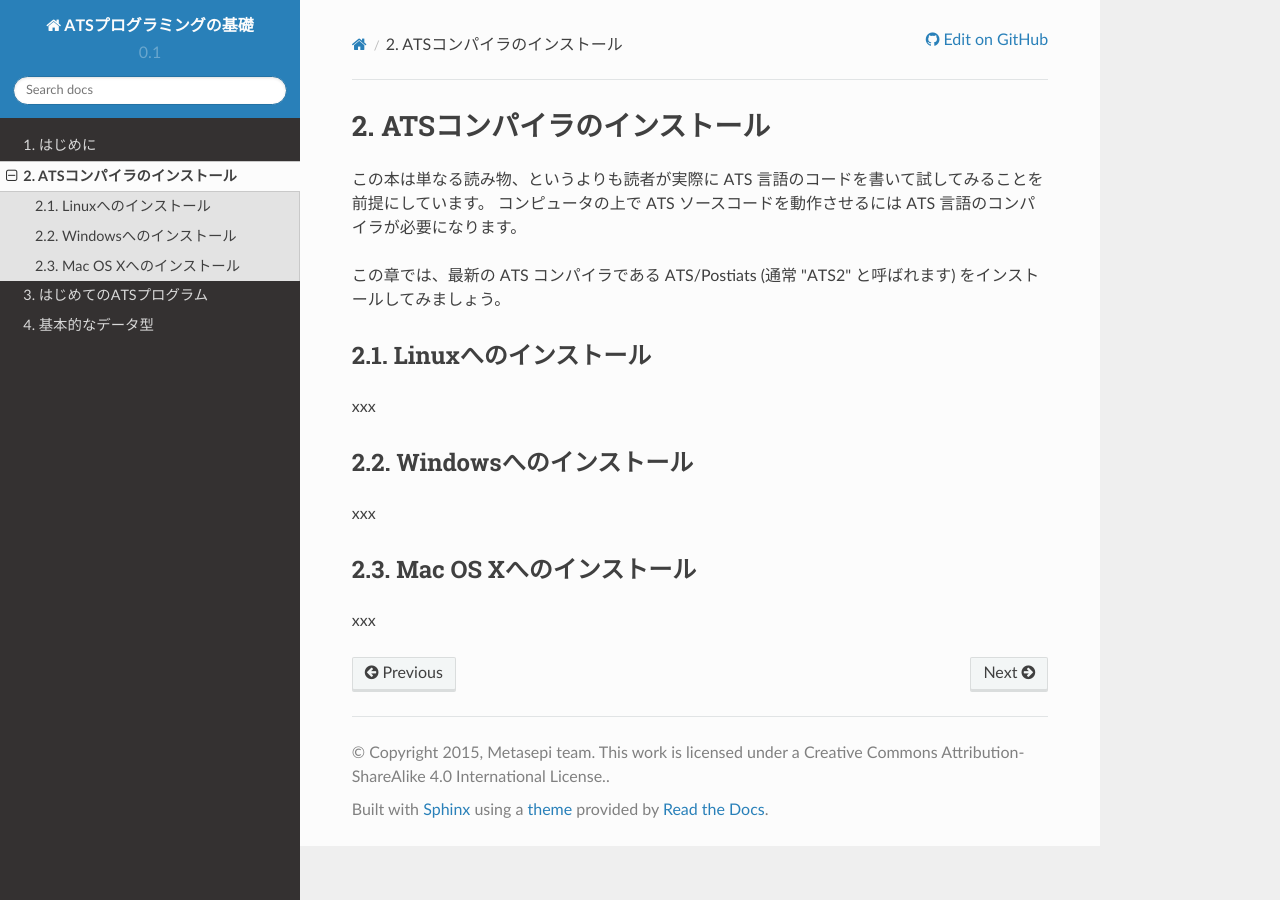
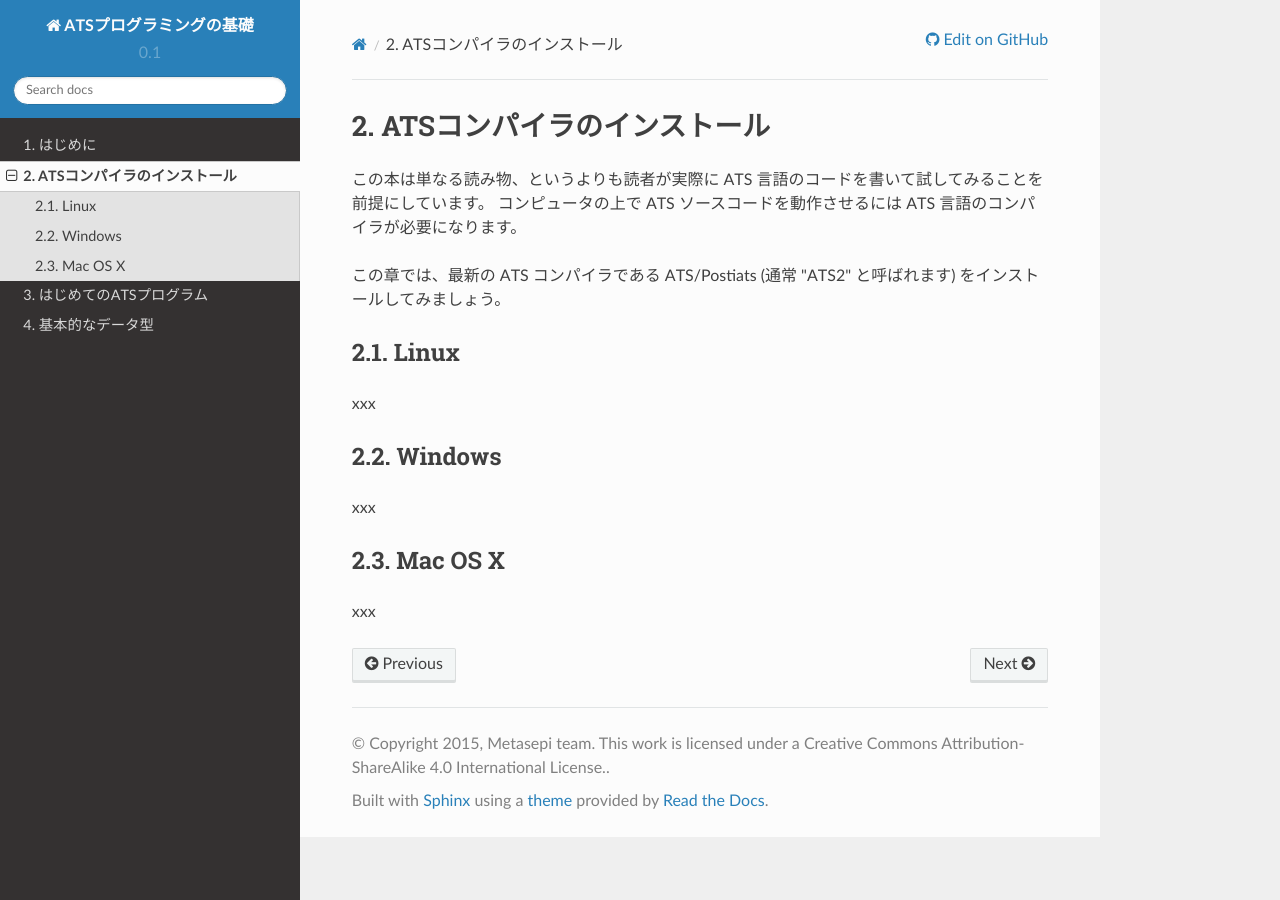
Before and after one commit to jats-ug/ATS_Foundations, a Sphinx documentation site: the page built from source/install_ats.rst, in a window 1280 px wide. Built offline with Sphinx 7.4.7 and the Read the Docs theme 2.0.0, drawn with Linux system fonts in a browser that asks for light colours.

Commit message:
Sort title

```diff
--- a/source/install_ats.rst
+++ b/source/install_ats.rst
@@ -7,17 +7,17 @@ ATSコンパイラのインストール
 
 この章では、最新の ATS コンパイラである ATS/Postiats (通常 "ATS2" と呼ばれます) をインストールしてみましょう。
 
-Linuxへのインストール
-=====================
+Linux
+=====
 
 xxx
 
-Windowsへのインストール
-=======================
+Windows
+=======
 
 xxx
 
-Mac OS Xへのインストール
-========================
+Mac OS X
+========
 
 xxx
```
